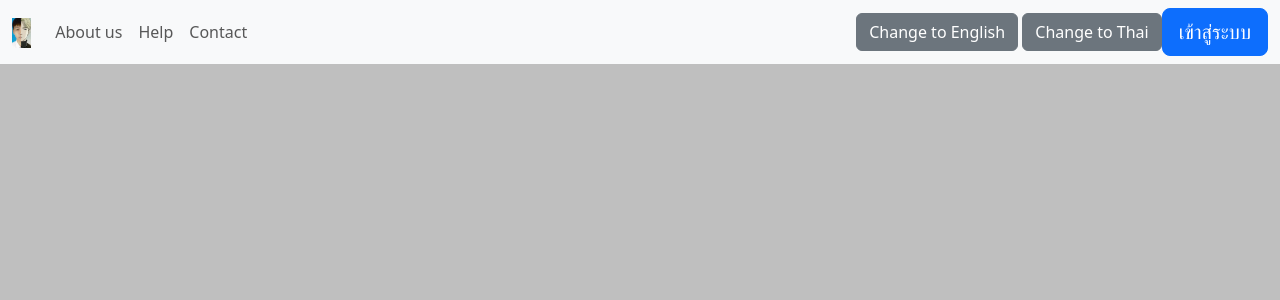
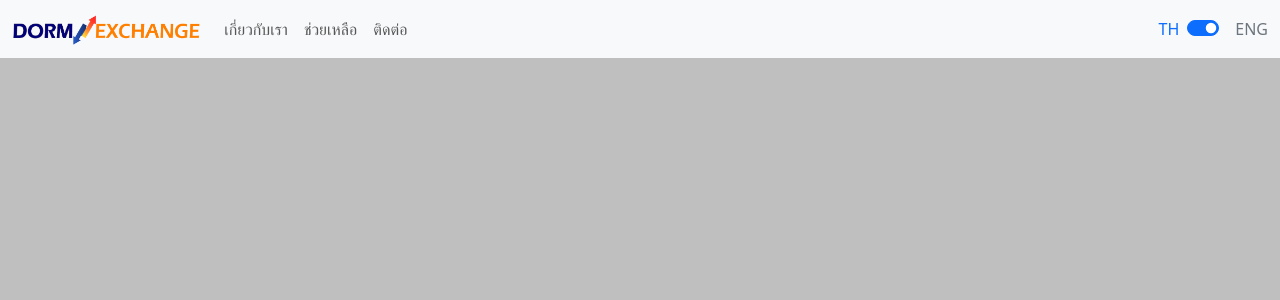
Before and after one commit to Achitapol888/Studio3, a Django app: page /base/ in a window 1280 px wide. Shown: the top 300 px of the page. Run offline with Django 5.2, Linux system fonts and the light colour scheme.

Commit message:
Update language switch (demo)

```diff
--- a/web/mysite/myapp/templates/myweb/base.html
+++ b/web/mysite/myapp/templates/myweb/base.html
@@ -9,7 +9,7 @@
         {% endblock %}
     </title>
     {% load static %}
-    <link rel="icon" href="{% static 'images/test.png' %}" type="image/x-icon">
+    <link rel="icon" href="{% static 'images/logo.png' %}" type="image/x-icon">
     <link href="https://cdn.jsdelivr.net/npm/bootstrap@5.3.3/dist/css/bootstrap.min.css" rel="stylesheet"
           integrity="sha384-QWTKZyjpPEjISv5WaRU9OFeRpok6YctnYmDr5pNlyT2bRjXh0JMhjY6hW+ALEwIH" crossorigin="anonymous">
 
@@ -26,8 +26,8 @@
         <button class="navbar-toggler" type="button" data-bs-toggle="collapse" data-bs-target="#navbarSupportedContent" aria-controls="navbarSupportedContent" aria-expanded="false" aria-label="Toggle navigation">
             <span class="navbar-toggler-icon"></span>
         </button>
-        <a class="navbar-brand" href="#" id="navbarToggle">
-            <img src="{% static 'images/test.png' %}" height="30" alt="Logo" loading="lazy" />
+        <a class="navbar-brand" href="{% url "home" %}" id="navbarToggle">
+            <img src="{% static 'images/logo.png' %}" height="30" alt="Logo" loading="lazy" />
         </a>
         <div class="collapse navbar-collapse" id="navbarSupportedContent">
             <ul class="navbar-nav me-auto mb-2 mb-lg-0">
@@ -35,12 +35,13 @@
                 <li class="nav-item"><a class="nav-link" id="helpLink" href="#">Help</a></li>
                 <li class="nav-item"><a class="nav-link" id="contactLink" href="#">Contact</a></li>
             </ul>
-            <div>
-                <button onclick="changeLanguage('eng')" class="btn btn-secondary">Change to English</button>
-                <button onclick="changeLanguage('th')" class="btn btn-secondary">Change to Thai</button>
+            <div class="d-flex align-items-center">
+                <span id="langTH" class="language-label text-primary" onclick="changeLanguage('th')" style="cursor: pointer;">TH</span>
+                <div class="form-check form-switch mx-2">
+                    <input class="form-check-input" type="checkbox" id="languageSwitch" onchange="toggleLanguage()" checked>
+                </div>
+                <span id="langENG" class="language-label text-secondary" onclick="changeLanguage('eng')" style="cursor: pointer;">ENG</span>
             </div>
-            <!-- Right-aligned button -->
-            <a href="{% url 'login' %}" class="btn btn-primary btn-block btn-lg gradient-custom-4 text-white">เข้าสู่ระบบ</a>
         </div>
     </div>
 </nav>
@@ -70,6 +71,19 @@
         }
     };
 
+    // Set the default language to Thai
+    let currentLanguage = 'th';
+
+    // Update language immediately on page load
+    changeLanguage(currentLanguage);
+
+    function toggleLanguage() {
+        const switchElement = document.getElementById('languageSwitch');
+        currentLanguage = switchElement.checked ? 'th' : 'eng';
+        updateLanguageDisplay();
+        changeLanguage(currentLanguage);
+    }
+
     function changeLanguage(lang) {
         const aboutUsLink = document.getElementById('aboutUsLink');
         const helpLink = document.getElementById('helpLink');
@@ -78,6 +92,26 @@
         aboutUsLink.textContent = language[lang].about;
         helpLink.textContent = language[lang].help;
         contactLink.textContent = language[lang].contact;
+
+        // Update language display
+        updateLanguageDisplay();
+    }
+
+    function updateLanguageDisplay() {
+        const langTH = document.getElementById('langTH');
+        const langENG = document.getElementById('langENG');
+
+        if (currentLanguage === 'th') {
+            langTH.classList.add('text-primary');
+            langTH.classList.remove('text-secondary');
+            langENG.classList.add('text-secondary');
+            langENG.classList.remove('text-primary');
+        } else {
+            langTH.classList.add('text-secondary');
+            langTH.classList.remove('text-primary');
+            langENG.classList.add('text-primary');
+            langENG.classList.remove('text-secondary');
+        }
     }
 </script>
 
--- a/web/mysite/myapp/templates/myweb/login.html
+++ b/web/mysite/myapp/templates/myweb/login.html
@@ -7,9 +7,10 @@ Login
 {% endblock %}
 
 {% block background_style %}
-background-image: linear-gradient(0deg, rgba(0, 0, 0, 0.6), rgba(0, 0, 0, 0.6)), url('https://www.goodmove-th.com/images/editor/Blog/blog_6_1.jpeg');
+background-image: linear-gradient(0deg, rgba(0, 0, 0, 0.8), rgba(0, 0, 0, 0.8)), url('https://www.goodmove-th.com/images/editor/Blog/blog_6_1.jpeg');
 background-size: cover;
 background-repeat: no-repeat;
+
 {% endblock %}
 
 {% block content %}
--- a/web/mysite/myapp/templates/myweb/register.html
+++ b/web/mysite/myapp/templates/myweb/register.html
@@ -7,8 +7,9 @@ Register
 {% endblock %}
 
 {% block background_style %}
-background-image: linear-gradient(0deg, rgba(0, 0, 0, 0.6), rgba(0, 0, 0, 0.6)), url('https://www.goodmove-th.com/images/editor/Blog/blog_6_1.jpeg');
+background-image: linear-gradient(0deg, rgba(0, 0, 0, 0.8), rgba(0, 0, 0, 0.8)), url('https://www.goodmove-th.com/images/editor/Blog/blog_6_1.jpeg');
 background-size: cover;
+
 {% endblock %}
 
 {% block content %}
--- a/web/mysite/myapp/templates/myweb/select_prefer.html
+++ b/web/mysite/myapp/templates/myweb/select_prefer.html
@@ -66,7 +66,7 @@ background-color: rgba(0, 0, 0);
 
     <!-- Button placed below content with margin -->
     <div class="text-center mb-4">
-        <a href="{% url "role-selection" %}" class="btn btn-primary fs-5">เสร็จสิ้น</a>
+        <a href="{% url "login" %}" class="btn btn-primary fs-5">เสร็จสิ้น</a>
     </div>
 
 </div>
```
Also changed, not shown: web/mysite/myapp/templates/myweb/base2.html (+3 -10 lines).
